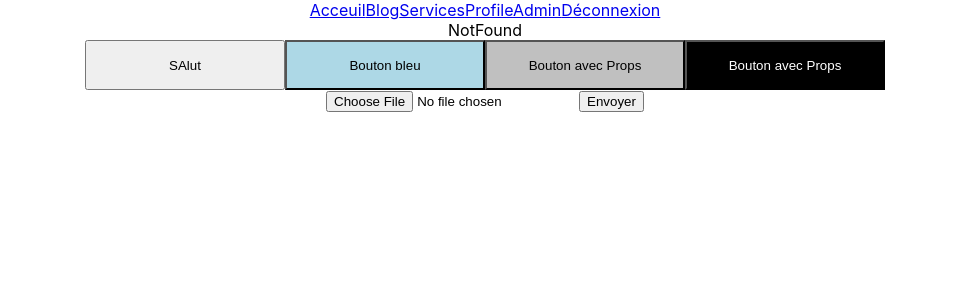
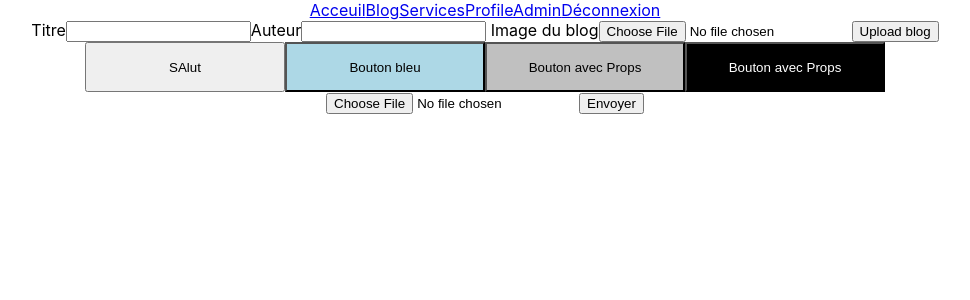
Before and after one commit to Khedidja-Chaabane/cours-react, a React (Create React App) app: page /newPost in a window 1280 px wide. Shown: the top 300 px of the page, without its empty margins (155-1125 px from the left). Built offline with nearby package versions, Linux system fonts and the light colour scheme.

Commit message:
newpost et upoload image

```diff
--- a/src/App.js
+++ b/src/App.js
@@ -20,6 +20,7 @@ import UpdateContact from './components/Contact/UpdateContact';
 import NewContact from './components/Contact/NewContact';
 import Connexion from './components/User/Connexion/Connexion';
 import ImageUpload from './components/ImageUpload';
+import NewPost from './components/Blog/NewPost';
 // import Greet from './components/Greet';
 // import Welcome from './components/Welcome';
 // import Heros from './components/Heros';
@@ -110,6 +111,7 @@ This is children props
   <Route path='/' element={<Home/>}/>
   <Route path='/blog' element={<DataFetchPosts/>}/>
   <Route path='/post/:id' element={<FetchOnePost/>}/>
+  <Route path='/newPost' element={<NewPost/>} />
 
   {/* Les routes protégées */}
   <Route path='/services' element={<Services/>}>
--- /dev/null
+++ b/src/components/Blog/NewPost.js
@@ -0,0 +1,51 @@
+import axios from 'axios';
+import React, { useState } from 'react'
+import { useNavigate } from 'react-router-dom';
+
+function NewPost() {
+    const [titre, setTitre] = useState("");
+    const [auteur, setAuteur] = useState("");
+    const [file, setFile] = useState(null);
+
+    const handleFileChange = (event) => {
+        setFile(event.target.files[0]);
+    };
+    const handleTitreChange = (event) => {
+        setTitre(event.target.value);
+    };
+    const handleAuteurChange = (event) => {
+        setAuteur(event.target.value);
+    };
+    const navigate = useNavigate();
+    const handleSubmit = (event) => {
+        event.preventDefault();
+        if(file && titre && auteur){
+            const formData = new FormData;
+            formData.append('image', file);
+            formData.append('titre', titre);
+            formData.append('auteur', auteur);
+            axios.post('http://localhost:5000/newPost', formData)
+            .then((response) => {
+                console.log(response.data);
+                return navigate('/blog');
+            })
+            .catch((error) => {
+                console.error(error);
+            });
+        }
+    };
+
+  return (
+    <form onSubmit={handleSubmit}>
+        <label>Titre</label>
+        <input type='text' onChange={handleTitreChange}/>
+        <label>Auteur</label>
+        <input type='text' onChange={handleAuteurChange}/>
+        <label> Image du blog</label>
+        <input type='file' onChange={handleFileChange}/>
+        <input type='submit' value="Upload blog" />
+    </form>
+  )
+}
+
+export default NewPost
```
